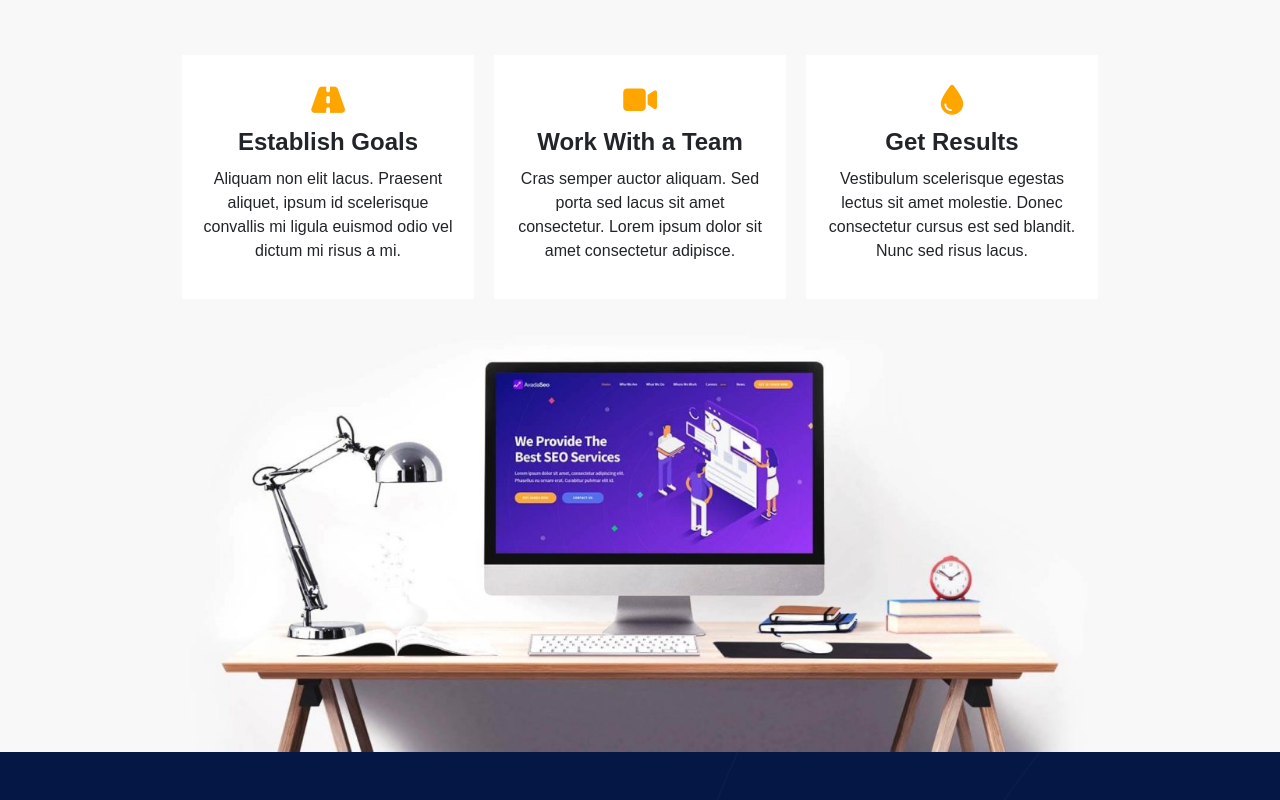
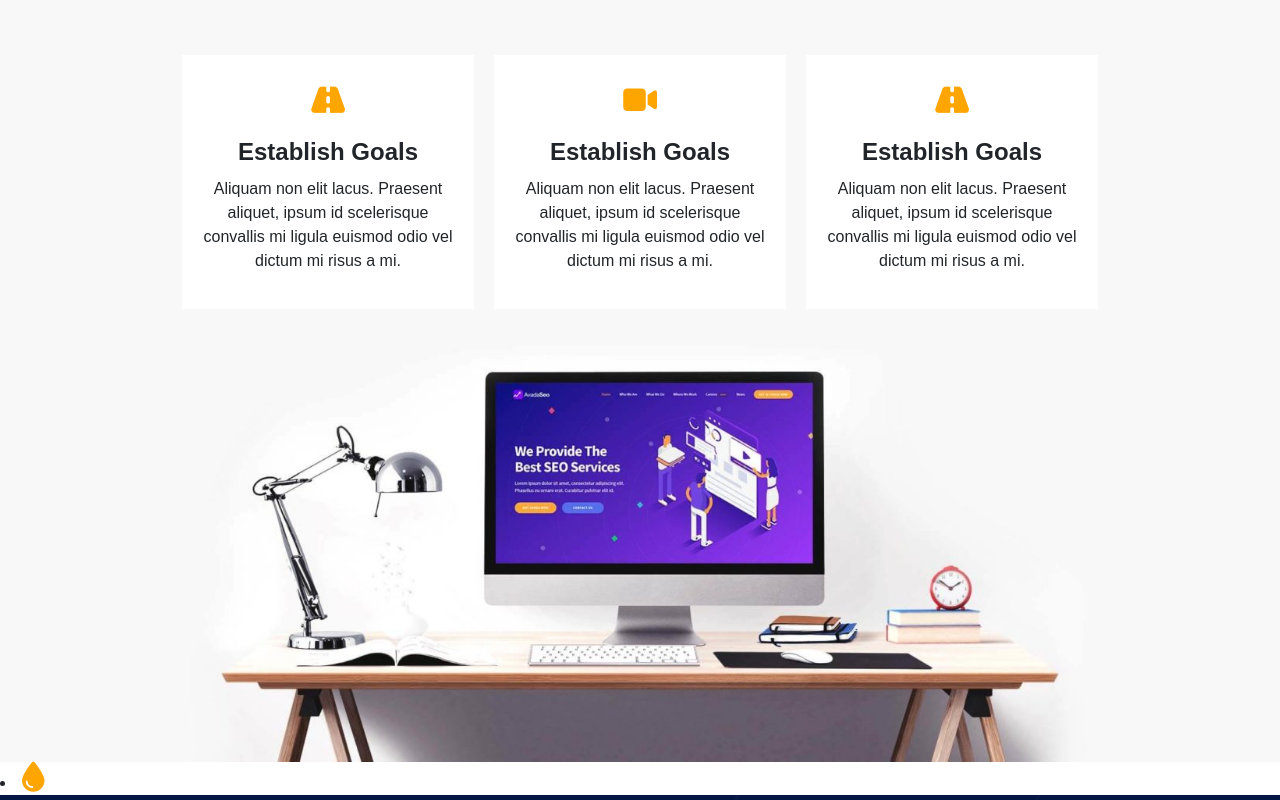
Before and after one commit to info-mic-info/proj-html-vuejs, a Vue app: page / in a window 1280 px wide. Shown: the part 1140-1940 px from the top of the page. Built offline with nearby package versions, Linux system fonts and the light colour scheme.

Commit message:
add animation i in section_a

```diff
--- a/src/components/Section_a.vue
+++ b/src/components/Section_a.vue
@@ -11,6 +11,7 @@ export default {};
     <div class="container w-50 my-5 ">
     <div class="text-center">
       <ul>
+
         <li class="pb-3"><h3><strong>Meet The New Agency SEO Template From The Avada Team</strong></h3></li>
         <li><p>Sed ut perspiciatis unde omnis iste natus error sit voluptatem accusantium doloremque laudantium.</p></li>
       </ul>
@@ -19,46 +20,99 @@ export default {};
 
     <div class="container text-center pt-4 pb-2">
         <div class="row d-flex justify-content-between ">
+
+
 <div class="col">
     <ul>
-    <li><i class="fa-solid fa-road"></i></li>
+      <div class="orange">
+      <div class="d-flex justify-content-center">
+        <div class="container-fluid child bounce">
+    <li><i class="fa-solid fa-road prova"></i></li>
+  </div>
+</div>
     <li><h4><strong>Establish Goals</strong></h4></li>
+  </div>
    <li><p>Aliquam non elit lacus. Praesent aliquet, ipsum id scelerisque convallis mi ligula euismod odio vel dictum mi risus a mi.</p></li>
-</ul>
-</div>
-<div class="col">
-    <ul>
-   <li> <i class="fa-solid fa-video"></i></li>
-    <li><h4><strong>Work With a Team</strong></h4></li>
-    <li><p>Cras semper auctor aliquam. Sed porta sed lacus sit amet consectetur. Lorem ipsum dolor sit amet consectetur adipisce.</p></li>
 </ul>
 </div>
 
 <div class="col">
     <ul>
-
-        <li><i class="fa-solid fa-droplet"></i></li>
-    <li><h4><strong>Get Results</strong></h4></li>
-    <li><p>Vestibulum scelerisque egestas lectus sit amet molestie. Donec consectetur cursus est sed blandit. Nunc sed risus lacus.</p></li>
+      <div class="orange">
+      <div class="d-flex justify-content-center">
+        <div class="container-fluid child bounce">
+          <li> <i class="fa-solid fa-video"></i></li>
+  </div>
+</div>
+    <li><h4><strong>Establish Goals</strong></h4></li>
+  </div>
+   <li><p>Aliquam non elit lacus. Praesent aliquet, ipsum id scelerisque convallis mi ligula euismod odio vel dictum mi risus a mi.</p></li>
 </ul>
 </div>
-        </div>
-    </div>
-    <img src="../assets/images/agency-seo-desk-front-1200x570.jpg" alt="">
+
+<div class="col">
+    <ul>
+      <div class="orange">
+      <div class="d-flex justify-content-center">
+        <div class="container-fluid child bounce">
+    <li><i class="fa-solid fa-road prova"></i></li>
+  </div>
+</div>
+    <li><h4><strong>Establish Goals</strong></h4></li>
+  </div>
+   <li><p>Aliquam non elit lacus. Praesent aliquet, ipsum id scelerisque convallis mi ligula euismod odio vel dictum mi risus a mi.</p></li>
+</ul>
+</div>
+
+
+
+</div>
+</div>
+<img src="../assets/images/agency-seo-desk-front-1200x570.jpg" alt="">
 </div>
 </section>
+
+<li><i class="fa-solid fa-droplet"></i></li>
 
 </template>
 
 
 <style lang="scss" scoped>
+.orange:hover {
+  h4 {
+    color: orange;
+  }
+  .bounce {
+    animation-name: bounce;
+    animation-timing-function: ease;
+  }
+  @keyframes bounce {
+    0% {
+      transform: translateY(0);
+    }
+    25% {
+      transform: translateY(-10px);
+    }
+    50% {
+      transform: translateY(-15px);
+    }
+    75% {
+      transform: translateY(-10px);
+    }
+    100% {
+      transform: translateY(0);
+    }
+  }
+}
+
+.child {
+  animation-duration: 0.2s;
+  transform-origin: bottom;
+}
+
 i {
   color: orange;
   font-size: 30px;
-}
-
-h4:hover {
-  color: orange;
 }
 
 img {
```
